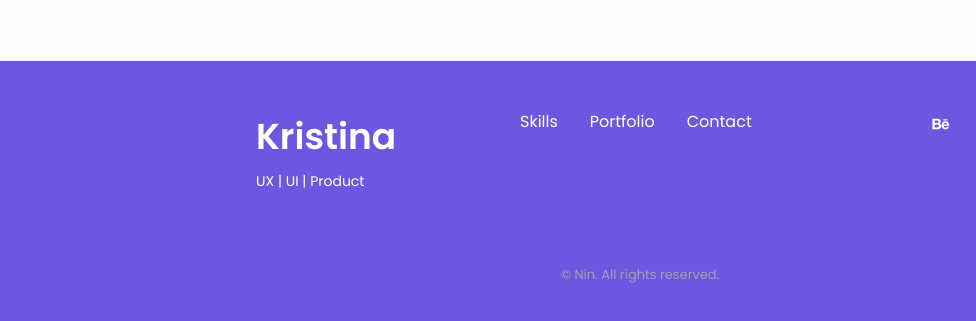
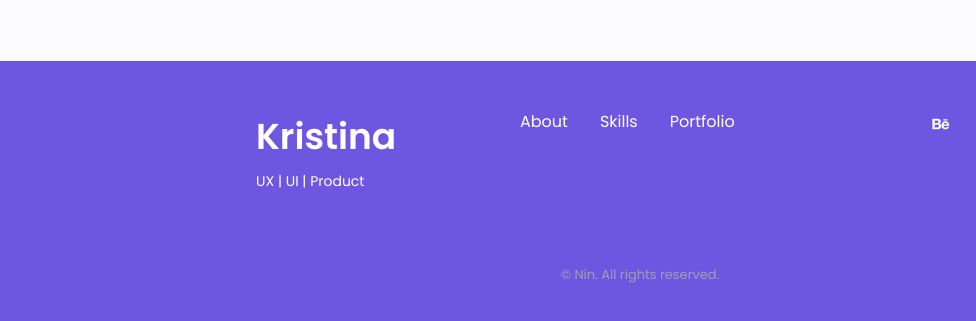
Before and after one commit to kkristin/kkristin.github.io, a plain HTML site: page index.html in a window 1280 px wide. Shown: the part 2952-3273 px from the top of the page, 0-976 px from the left. Drawn offline with nearby package versions, Linux system fonts and the light colour scheme.

Commit message:
Change footer links

```diff
--- a/index.html
+++ b/index.html
@@ -946,14 +946,15 @@
                     </div>
                     <ul class="footer__links">
                         <li>
+                            <a href="#about" class="footer__link">About</a>
+                        </li>
+                        <li>
                             <a href="#skills" class="footer__link">Skills</a>
                         </li>
                         <li>
                             <a href="#portfolio" class="footer__link">Portfolio</a>
                         </li>
-                        <li>
-                            <a href="#contact" class="footer__link">Contact</a>
-                        </li>
+
                     </ul>
 
                     <div class="footer__socials">
```
